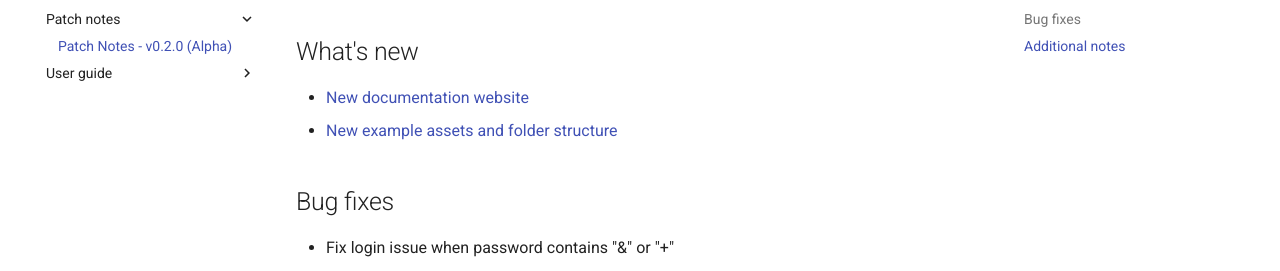
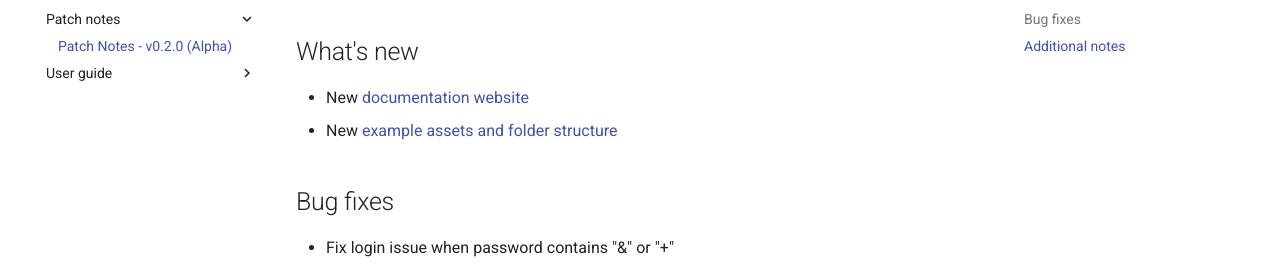
Before and after one commit to MotoricaAI/MoStudioDocs, an MkDocs documentation site: the page built from docs/patch-notes/patch-notes-v0-2-0.md, in a window 1280 px wide. Shown: the part 146-417 px from the top of the page. Built offline with MkDocs 1.6.1 and Material for MkDocs 9.7.7, drawn with Linux system fonts in a browser that asks for light colours.

Commit message:
Update docs

```diff
--- a/docs/patch-notes/patch-notes-v0-2-0.md
+++ b/docs/patch-notes/patch-notes-v0-2-0.md
@@ -1,7 +1,7 @@
 # Patch Notes - v0.2.0 (Alpha)
 ## What's new
-- [New documentation website](https://motoricaai.github.io/MoStudioDocs/)
-- [New example assets and folder structure](../user-guide/included-assets/)
+- New [documentation website](https://motoricaai.github.io/MoStudioDocs/)
+- New [example assets and folder structure](../../user-guide/included-assets/)
 
 ## Bug fixes
 - Fix login issue when password contains "&" or "+"
```
